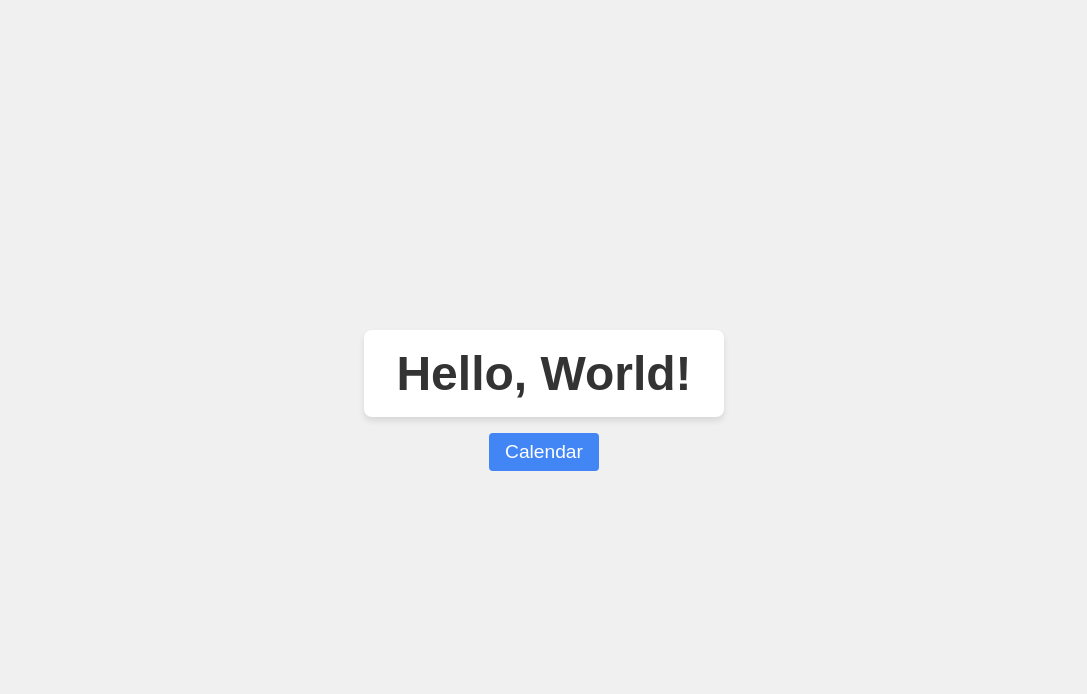
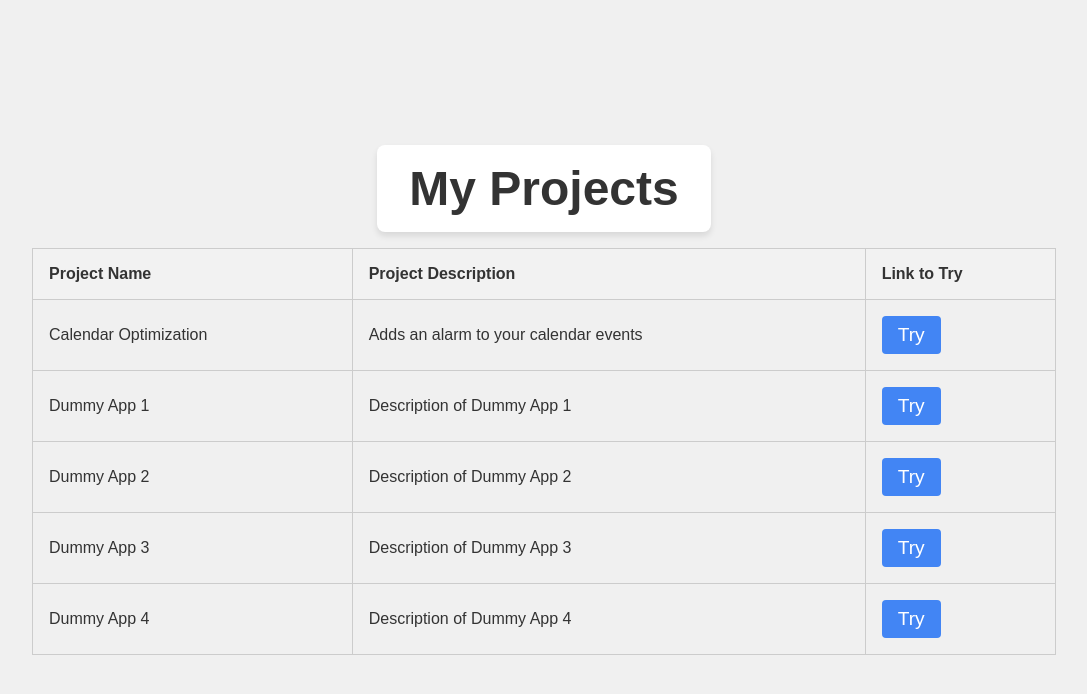
Before and after one commit to kundank191/portfolio, a Flask app: page / in a window 1280 px wide. Shown: the top 694 px of the page, without its empty margins (96-1183 px from the left). Run offline with Flask 2, Linux system fonts and the light colour scheme.

Commit message:
beautify the html home page

```diff
--- a/templates/index.html
+++ b/templates/index.html
@@ -3,7 +3,7 @@
 <head>
     <meta charset="UTF-8">
     <meta name="viewport" content="width=device-width, initial-scale=1.0">
-  <title>Hello, World!</title>
+    <title>My Projects</title>
     <style>
         body {
             font-family: Arial, sans-serif;
@@ -27,6 +27,21 @@
             box-shadow: 0 4px 6px rgba(0, 0, 0, 0.1);
         }
 
+        table {
+            border-collapse: collapse;
+            width: 80%;
+        }
+
+        th, td {
+            border: 1px solid #ccc;
+            padding: 1rem;
+            text-align: left;
+        }
+
+        th {
+            background-color: #f2f2f2;
+        }
+
         a {
             display: inline-block;
             padding: 0.5rem 1rem;
@@ -44,8 +59,42 @@
     </style>
 </head>
 <body>
-  <h1>Hello, World!</h1>
-  <a href="/calendar_optimization">Calendar</a>
-
+    <h1>My Projects</h1>
+    <table>
+        <thead>
+            <tr>
+                <th>Project Name</th>
+                <th>Project Description</th>
+                <th>Link to Try</th>
+            </tr>
+        </thead>
+        <tbody>
+            <tr>
+                <td>Calendar Optimization</td>
+                <td>Adds an alarm to your calendar events</td>
+                <td><a href="/calendar_optimization">Try</a></td>
+            </tr>
+            <tr>
+                <td>Dummy App 1</td>
+                <td>Description of Dummy App 1</td>
+                <td><a href="#">Try</a></td>
+            </tr>
+            <tr>
+                <td>Dummy App 2</td>
+                <td>Description of Dummy App 2</td>
+                <td><a href="#">Try</a></td>
+            </tr>
+            <tr>
+                <td>Dummy App 3</td>
+                <td>Description of Dummy App 3</td>
+                <td><a href="#">Try</a></td>
+            </tr>
+            <tr>
+                <td>Dummy App 4</td>
+                <td>Description of Dummy App 4</td>
+                <td><a href="#">Try</a></td>
+            </tr>
+        </tbody>
+    </table>
 </body>
 </html>
```
Lines whose indentation alone changed are shown as unchanged.
